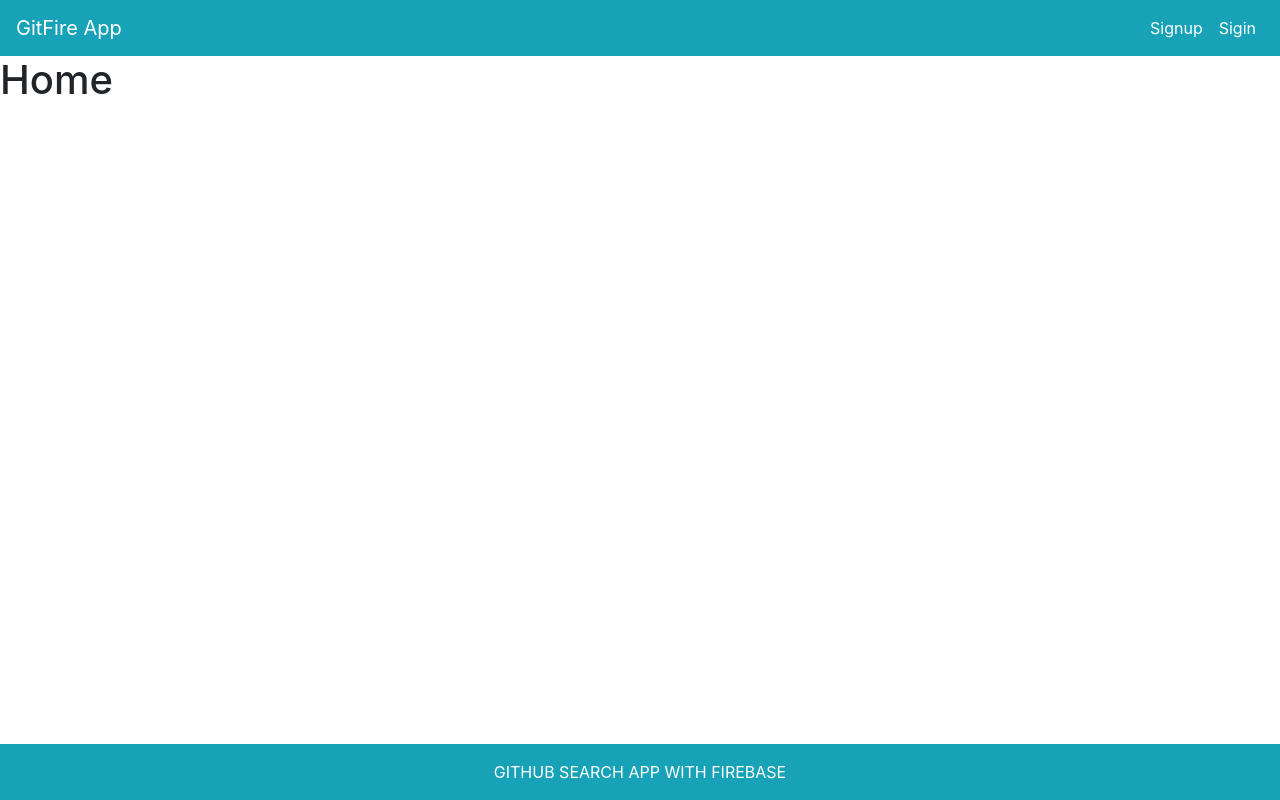
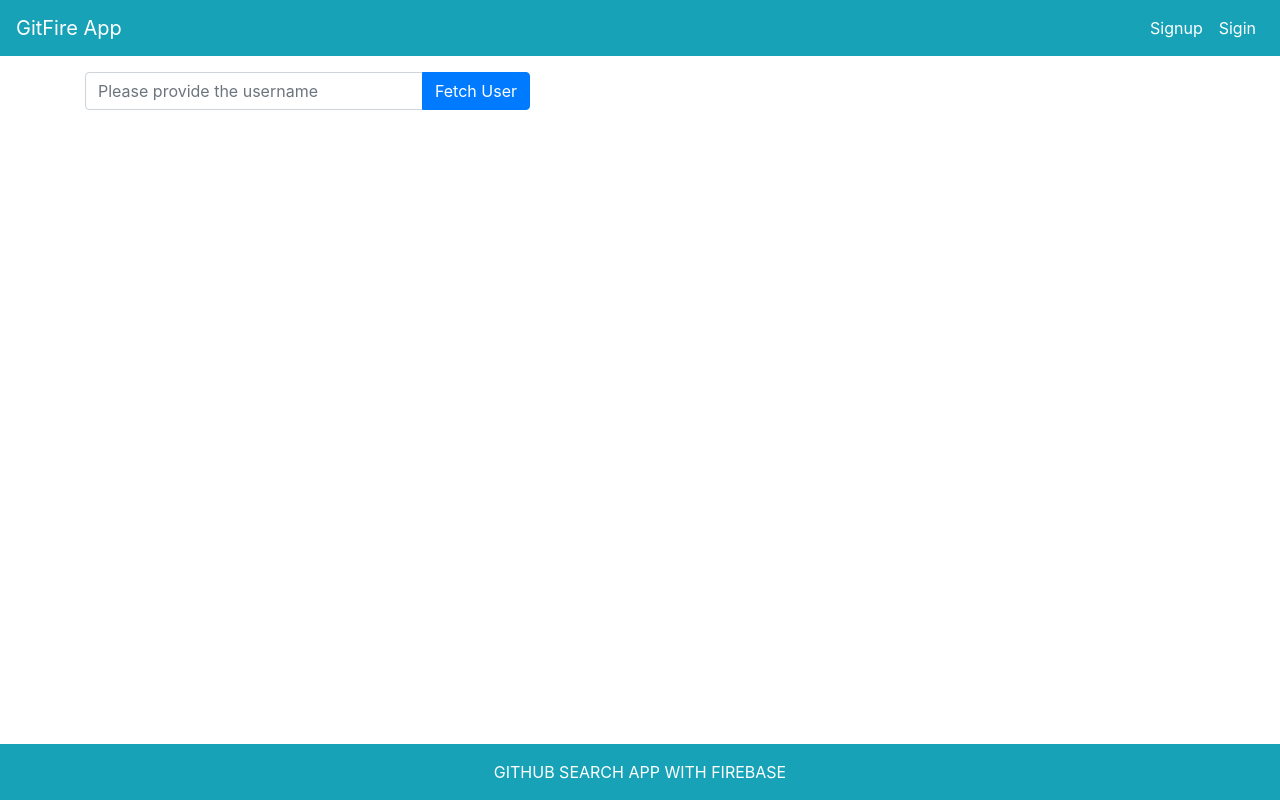
Before and after one commit to Pratikkshirsagar/github_finder, a React (Create React App) app: page / in a window 1280 px wide. Built offline with nearby package versions, Linux system fonts and the light colour scheme.

Commit message:
users added

```diff
--- /dev/null
+++ b/src/component/Repos.jsx
@@ -0,0 +1,30 @@
+import React, { useState, useEffect } from 'react';
+import Axiox from 'axios';
+import { ListGroup, ListGroupItem } from 'reactstrap';
+
+const Repos = ({ repos_url }) => {
+  const [repos, setRepos] = useState([]);
+
+  const fetchRepos = async () => {
+    const { data } = await Axiox.get(repos_url);
+    setRepos(data);
+  };
+
+  useEffect(() => {
+    fetchRepos();
+  }, [repos_url]);
+
+  return (
+    <ListGroup>
+      {repos.map((repo) => (
+        <ListGroupItem key={repo.id}>
+          <div className="text-primary">{repo.name}</div>
+          <div className="text-secondary">{repo.language}</div>
+          <div className="text-info">{repo.discription}</div>
+        </ListGroupItem>
+      ))}
+    </ListGroup>
+  );
+};
+
+export default Repos;
--- a/src/component/UserCard.jsx
+++ b/src/component/UserCard.jsx
@@ -9,7 +9,7 @@ const UserCard = ({ user }) => {
         <div className="text-primary">{user.name}</div>
         <div className="text-primary">{user.location}</div>
         <div className="text-primary">{user.bio}</div>
-        <div className="text-info">Available for hier: {user.hireable ? 'YES' : 'NOPE'}</div>
+        <div className="text-info">Available for hiering: {user.hireable ? 'YES' : 'NOPE'}</div>
         <div className="text-info">Followers: {user.followers}</div>
       </CardBody>
     </Card>
--- a/src/pages/Home.jsx
+++ b/src/pages/Home.jsx
@@ -1,11 +1,51 @@
-import React from 'react';
+import React, { useState, useContext } from 'react';
+import Axios from 'axios';
 
-function Home() {
+import { Row, Container, Col, Input, Button, InputGroup, InputGroupAddon } from 'reactstrap';
+
+import UserCard from '../component/UserCard';
+import Repos from '../component/Repos';
+import { Redirect } from 'react-router-dom';
+import { UserContext } from '../context/userContext';
+import { toast } from 'react-toastify';
+
+const Home = () => {
+  const context = useContext(UserContext);
+  const [query, setQuery] = useState('');
+  const [user, setUser] = useState('');
+
+  const fetchDetails = async () => {
+    try {
+      const { data } = await Axios.get(`https://api.github.com/users/${query}`);
+      setUser(data);
+    } catch (err) {
+      toast('Not able to locate  user', { type: 'error' });
+    }
+  };
+
   return (
-    <div>
-      <h1>Home</h1>
-    </div>
+    <Container>
+      <Row className=" mt-3">
+        <Col md="5">
+          <InputGroup>
+            <Input
+              type="text"
+              value={query}
+              onChange={(e) => setQuery(e.target.value)}
+              placeholder="Please provide the username"
+            />
+            <InputGroupAddon addonType="append">
+              <Button onClick={fetchDetails} color="primary">
+                Fetch User
+              </Button>
+            </InputGroupAddon>
+          </InputGroup>
+          {user ? <UserCard user={user} /> : null}
+        </Col>
+        <Col md="7">{user ? <Repos repos_url={user.repos_url} /> : null}</Col>
+      </Row>
+    </Container>
   );
-}
+};
 
 export default Home;
```
